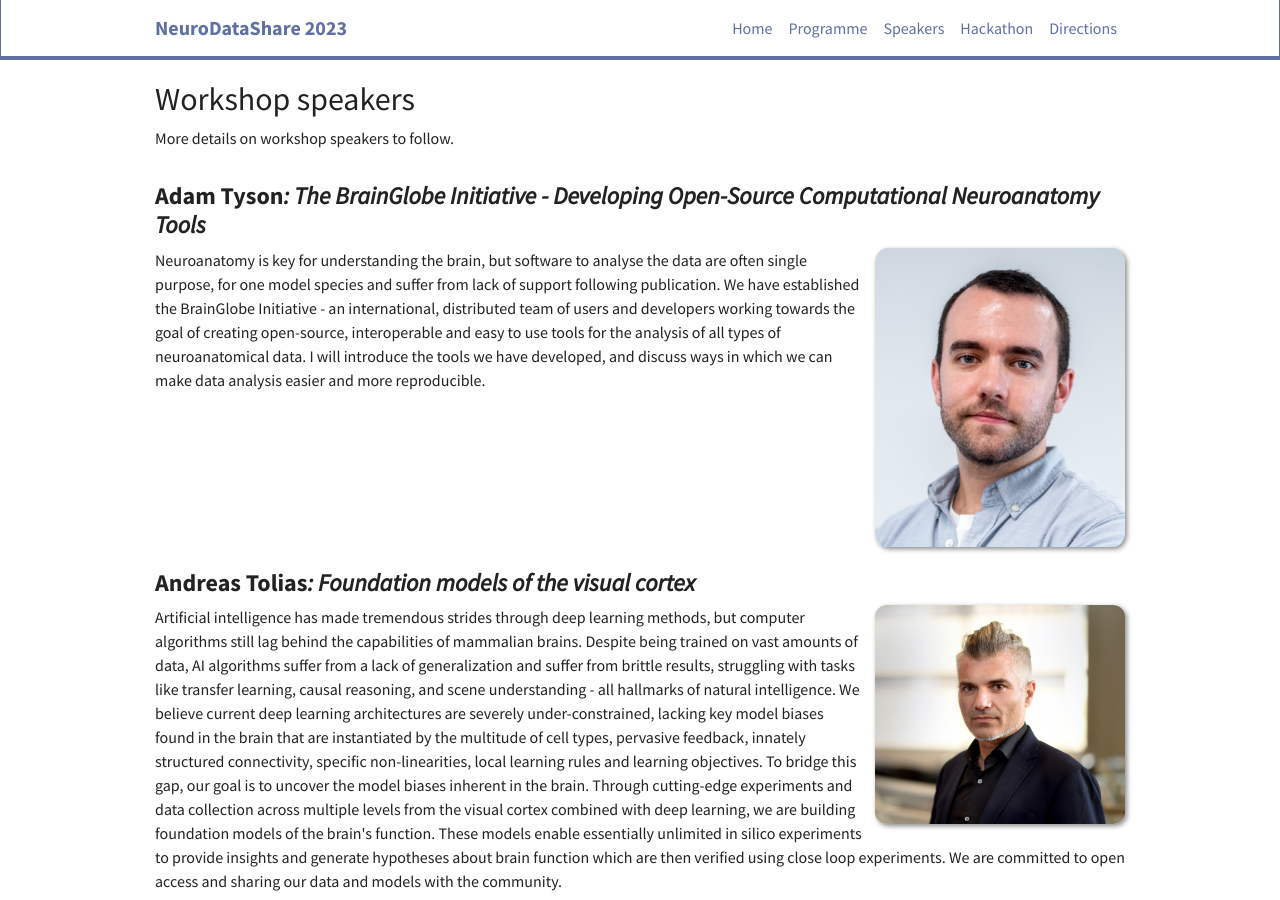
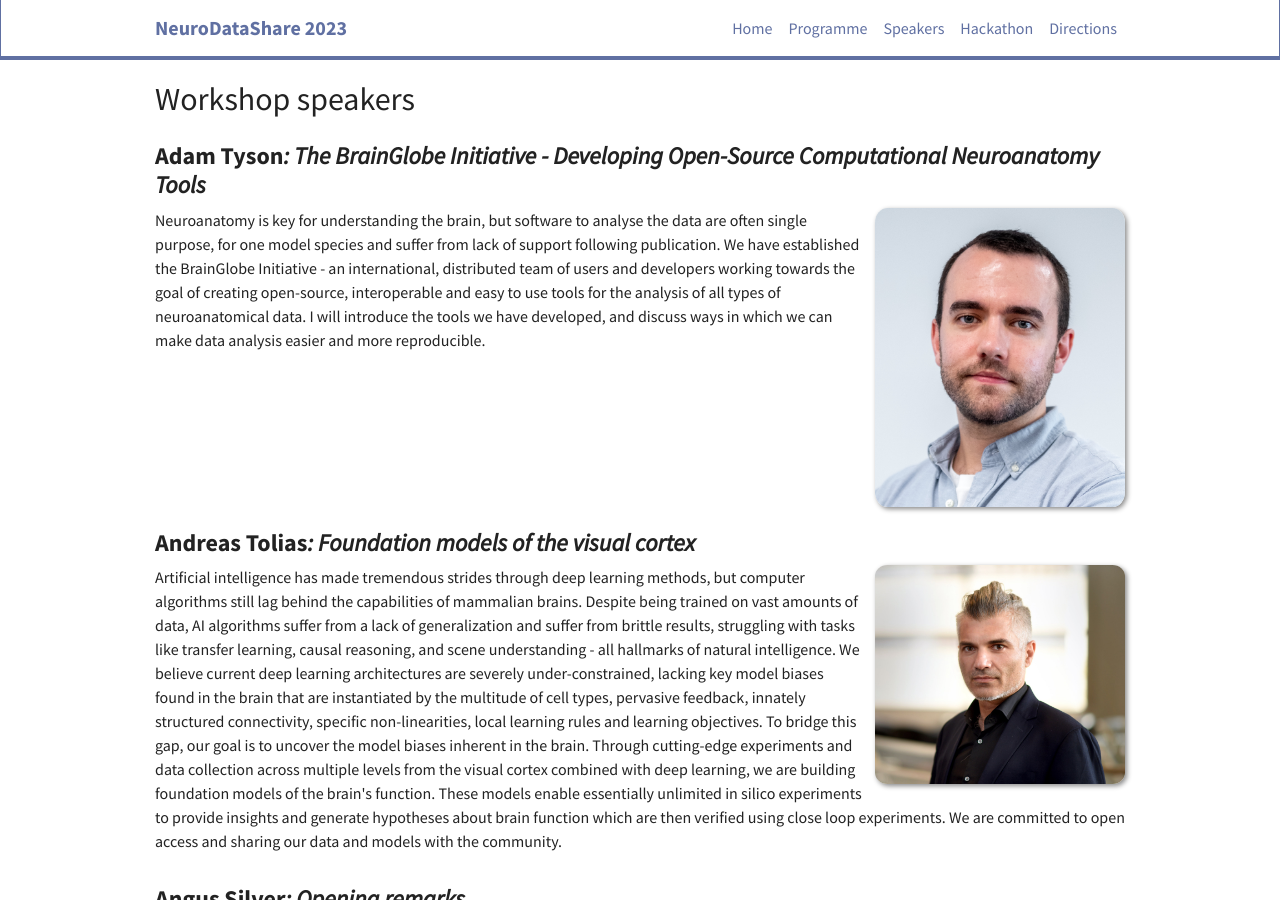
Before and after one commit to OpenSourceBrain/NeuroDataShare, a Jekyll site: the page built from _pages/speakers.md, in a window 1280 px wide and 900 px high. Built offline with Jekyll 4.4.1, drawn with Linux system fonts in a browser that asks for light colours; nearby versions of some CDN libraries.

Commit message:
Remove line

```diff
--- a/_pages/speakers.md
+++ b/_pages/speakers.md
@@ -6,8 +6,6 @@ sitemap: false
 permalink: /speakers
 ---
 # Workshop speakers
-
-More details on workshop speakers to follow.
 
 <div class="row">
   {% assign speakers = site.data.speakers | sort: 'name' %}
```
